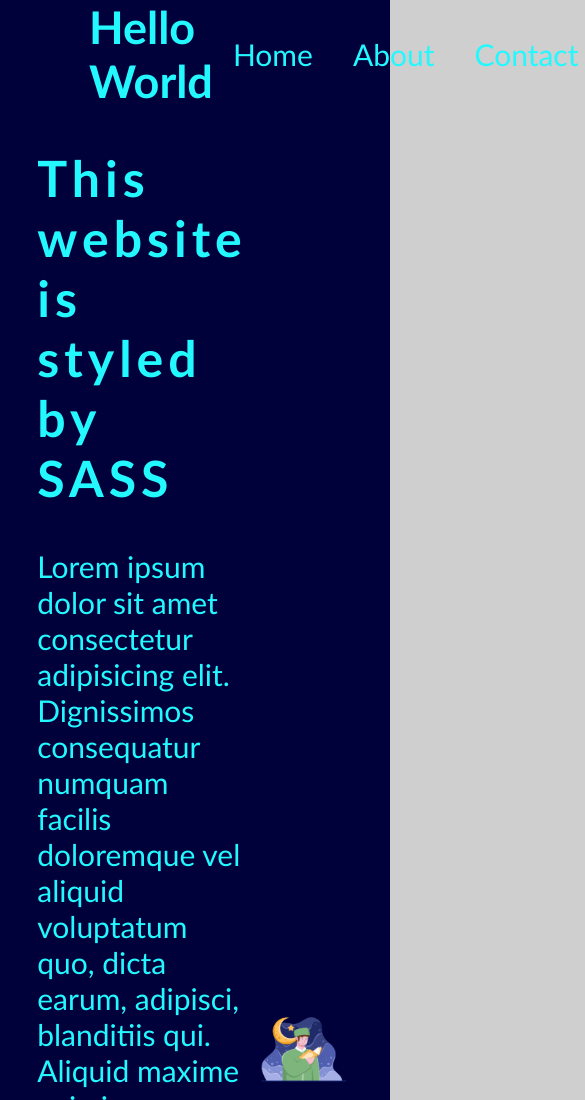
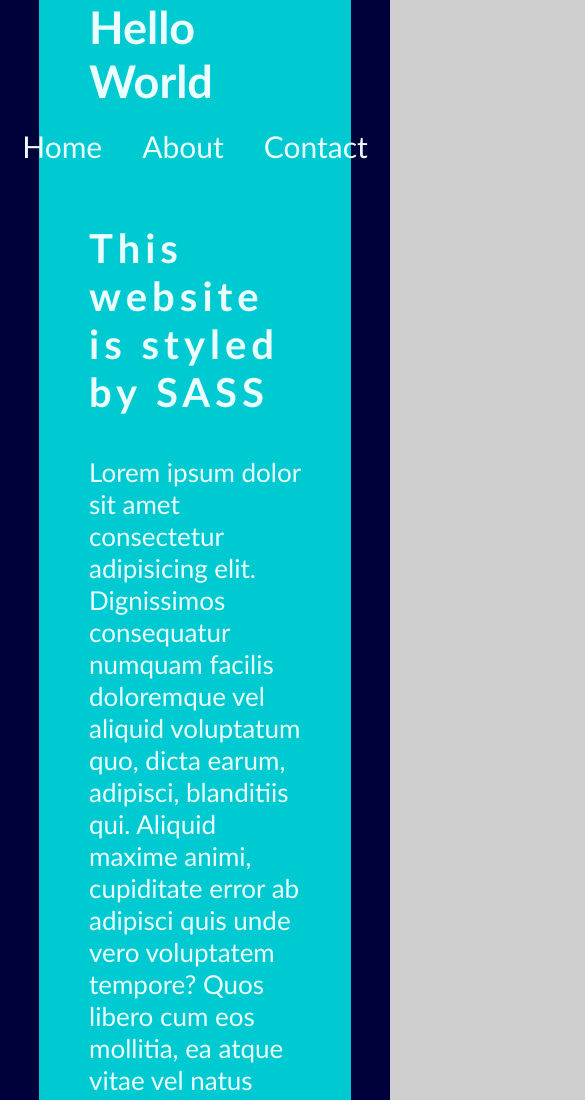
Before and after one commit to Anarasty/sass-tutorial, a plain HTML site: page test1/index.html in a window 390 px wide. Shown: the top 1100 px of the page, 585 px wide, since content can reach past the window. Drawn offline with Linux system fonts and the light colour scheme.

Commit message:
media added

```diff
--- a/test1/_buttons.scss
+++ b/test1/_buttons.scss
@@ -5,7 +5,7 @@
   border: 5px solid $light-blue;
   border-radius: 20px;
 
-    &:hover{
+  &:hover {
     background-color: $white;
   }
 }
--- a/test1/_config.scss
+++ b/test1/_config.scss
@@ -1,17 +1,23 @@
-$primary-font: 'Gill Sans', 'Gill Sans MT', Calibri, 'Trebuchet MS', sans-serif;
-$light-blue: rgb(36, 248, 255);
+$primary-font: "Gill Sans", "Gill Sans MT", Calibri, "Trebuchet MS", sans-serif;
+
+// CHANGE THIS rgb(36, 248, 255)
+$light-blue: rgb(0, 202, 209);
+
 $dark-blue: rgb(0, 1, 59);
 $white: white;
 $background-primary-color: rgb(207, 207, 207);
 
 // Text color change
+@function set-text-color($color) {
+  @if (lightness($color) > 70) {
+    @return rgb(39, 39, 39);
+  } @else {
+    @return rgb(234, 254, 255);
+  }
+}
 
-@function set-text-color($color){
-    @if(lightness($color) > 70) {
-        @return rgb(39, 39, 39);
-    } @else {
-        @return rgb(36, 248, 255);
-    }
-
-
+// Background color change
+@mixin set-backgroung-color($color) {
+  background-color: $color;
+  color: set-text-color($color);
 }
--- /dev/null
+++ b/test1/_media.scss
@@ -0,0 +1,26 @@
+
+@media screen and (max-width:768px){
+    .container {
+        nav {
+            flex-direction: column;
+        }
+
+        &-content {
+            flex-wrap: wrap;
+
+            h1 {
+                font-size: 40px;
+            }
+            p {
+                font-size: 26px;
+            }
+            img {
+                width: 100%;
+            }
+        }
+    }
+
+    %btn {
+        font-size: 20px;
+    }
+}
--- a/test1/style.scss
+++ b/test1/style.scss
@@ -21,7 +21,8 @@ body {
   width: 80%;
   margin: 0 auto;
   padding: 0 50px;
-  color: set-text-color($light-blue);
+  @include set-backgroung-color($light-blue);
+  // color: set-text-color($light-blue);
 
   nav {
     display: flex;
@@ -37,7 +38,7 @@ body {
 
         a {
           text-decoration: none;
-          color: $light-blue;
+          color: set-text-color($light-blue);
         }
         a:hover {
           color: $white;
@@ -63,3 +64,5 @@ body {
     }
   }
 }
+
+@import "_media.scss";
```
Also changed, not shown: test1/style.css, 1 other file. Lines whose indentation alone changed are shown as unchanged.
